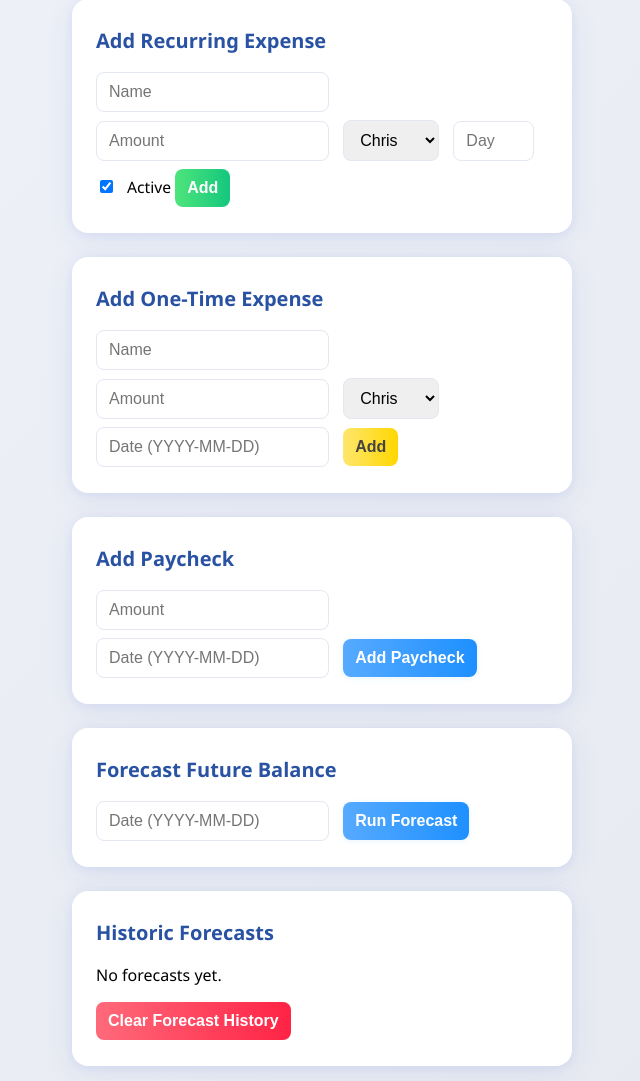
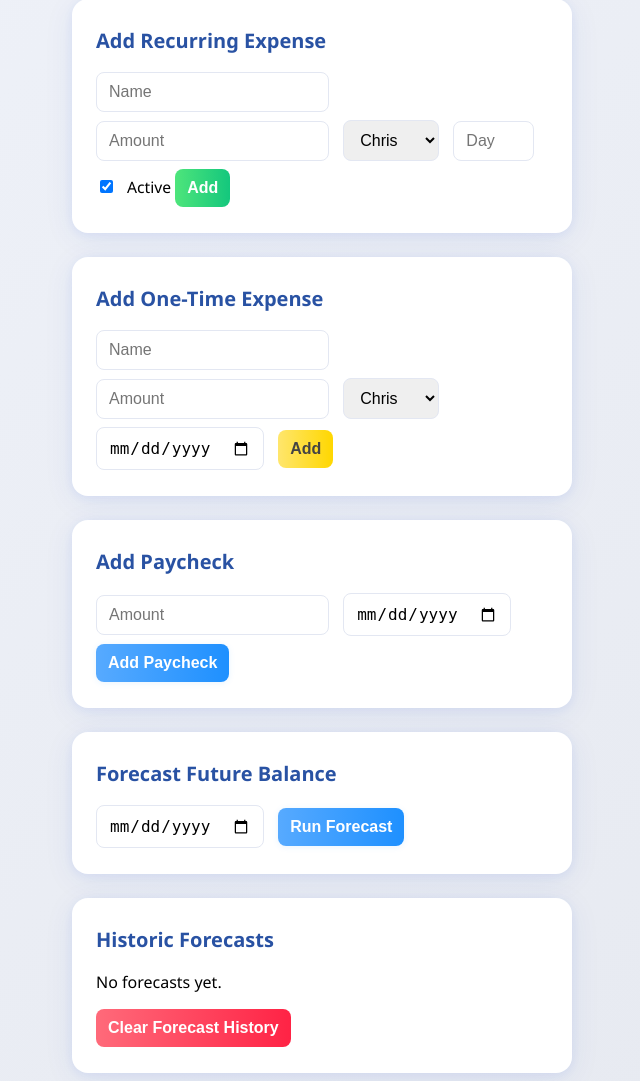
Before and after one commit to Charles-Xavier-Redemption/chess-budget-app, a Flask app: template templates/index.html in a window 1280 px wide. Shown: the part 443-1524 px from the top of the page, without its empty margins (318-958 px from the left). Run offline with Flask 3, Linux system fonts and the light colour scheme; the template is opened without the code that fills it, so the values that code supplies are empty.

Commit message:
Update index.html

```diff
--- a/templates/index.html
+++ b/templates/index.html
@@ -197,7 +197,8 @@
             <option value="Chris">Chris</option>
             <option value="Angela">Angela</option>
         </select>
-        <input name="date" placeholder="Date (YYYY-MM-DD)" required>
+        <!-- CHANGE BELOW: type="date" -->
+        <input name="date" type="date" required>
         <input type="hidden" name="form_type" value="add_onetime">
         <button class="btn-yellow" type="submit">Add</button>
     </form>
@@ -205,14 +206,16 @@
     <form method="post" class="card">
         <h2>Add Paycheck</h2>
         <input name="amount" placeholder="Amount" type="number" step="0.01" required>
-        <input name="date" placeholder="Date (YYYY-MM-DD)" required>
+        <!-- CHANGE BELOW: type="date" -->
+        <input name="date" type="date" required>
         <input type="hidden" name="form_type" value="add_paycheck">
         <button class="btn-blue" type="submit">Add Paycheck</button>
     </form>
 
     <form method="post" class="card">
         <h2>Forecast Future Balance</h2>
-        <input name="forecast_date" placeholder="Date (YYYY-MM-DD)" required>
+        <!-- CHANGE BELOW: type="date" -->
+        <input name="forecast_date" type="date" required>
         <input type="hidden" name="form_type" value="forecast">
         <button class="btn-blue" type="submit">Run Forecast</button>
     </form>
```
